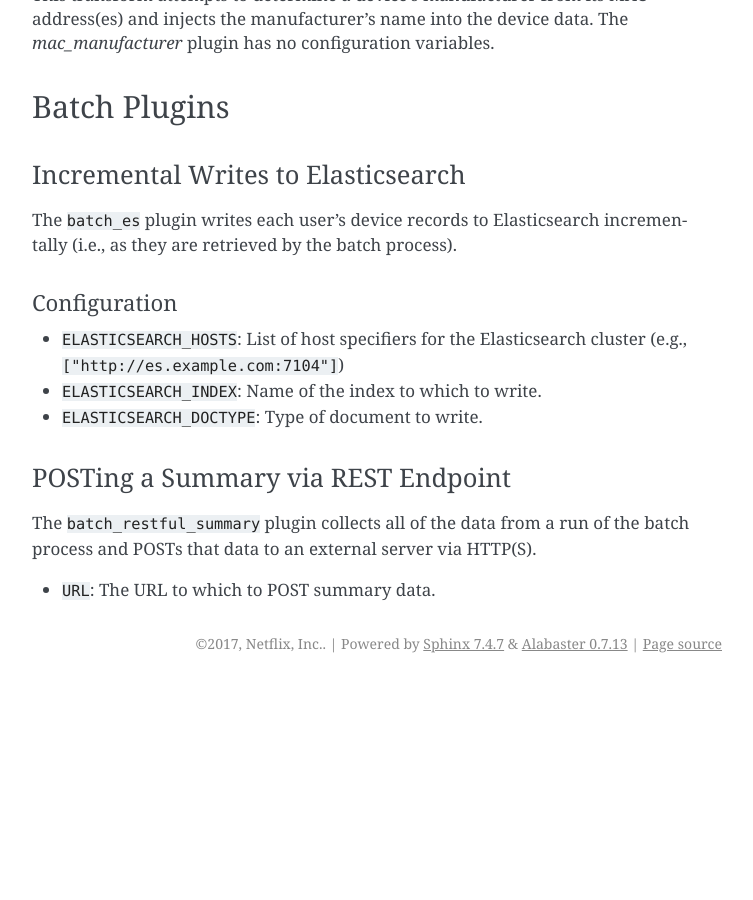
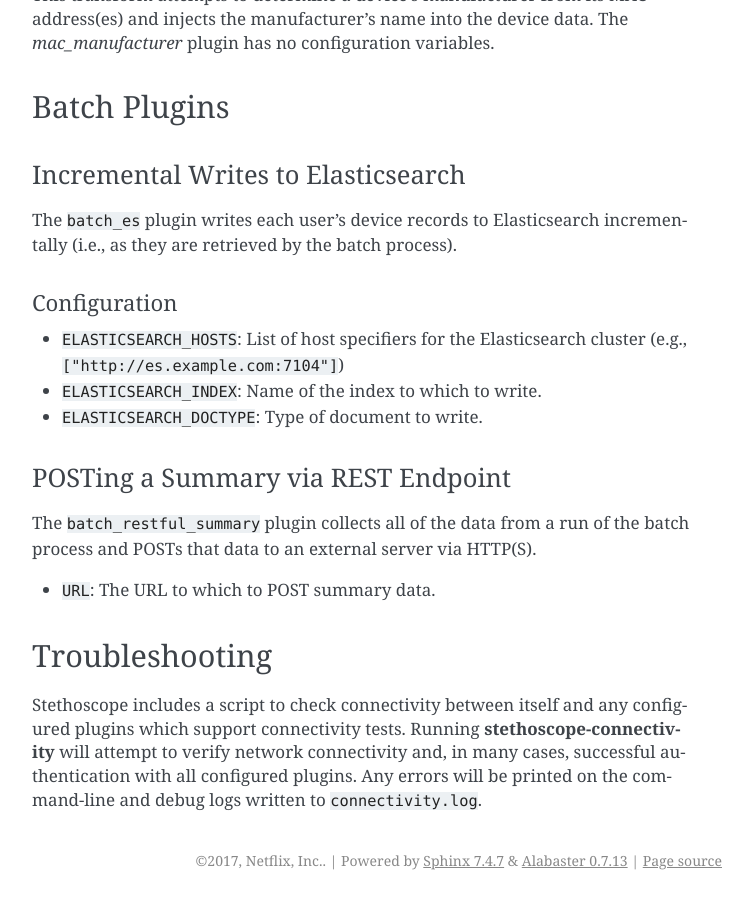
Before and after one commit to Netflix-Skunkworks/stethoscope, a Sphinx documentation site: the page built from docs/plugins.rst, in a window 1280 px wide and 900 px high, scrolled down 8938 px. Shown: the whole window, without its empty margins (388-1141 px from the left). Built offline with Sphinx 7.4.7, drawn with Linux system fonts in a browser that asks for light colours; before the commit the page ends 9621 px from its top, so only the background shows below that.

Commit message:
doc: Add troubleshooting section describing `stethoscope-connectivity`.

```diff
--- a/docs/plugins.rst
+++ b/docs/plugins.rst
@@ -447,3 +447,12 @@ The ``batch_restful_summary`` plugin collects all of the data from a run of the
 POSTs that data to an external server via HTTP(S).
 
 -  ``URL``: The URL to which to POST summary data.
+
+
+Troubleshooting
+---------------
+
+Stethoscope includes a script to check connectivity between itself and any configured plugins which
+support connectivity tests. Running :command:`stethoscope-connectivity` will attempt to verify
+network connectivity and, in many cases, successful authentication with all configured plugins.
+Any errors will be printed on the command-line and debug logs written to :file:`connectivity.log`.
```
